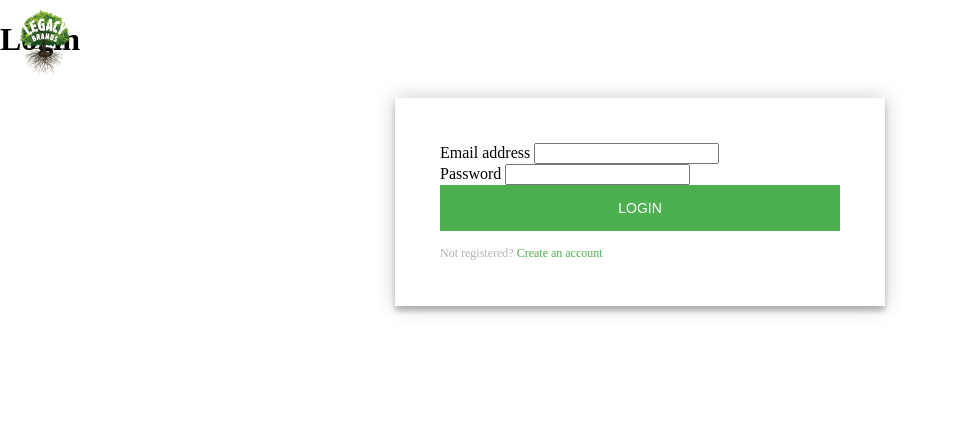
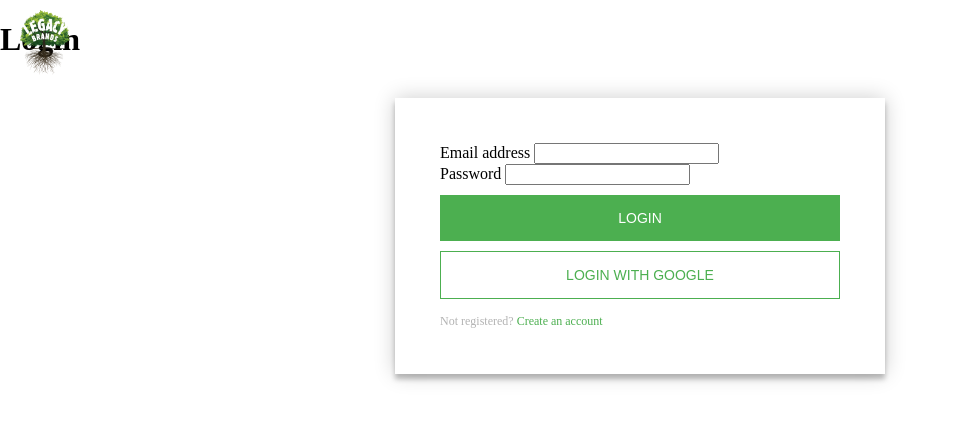
Before and after one commit to mfrashad/legacy-brand, a Jekyll site: the page built from login.html, in a window 1280 px wide. Shown: the top 422 px of the page, without its empty margins (0-955 px from the left). Built offline with Jekyll 4.4.1, drawn with Linux system fonts in a browser that asks for light colours; nearby versions of some CDN libraries.

Commit message:
Add google login button

```diff
--- a/login.html
+++ b/login.html
@@ -19,7 +19,8 @@ layout: default
         <input type="password" class="form-control" id="exampleInputPassword2">
       </div>
       <button>create</button>
-      <p class="message">Already registered? <a href="subscribe.html">Sign In</a></p>
+
+      <p class="message">Already registered? <a href="#">Sign In</a></p>
     </form>
     <form class="login-form">
       <div class="form-group">
@@ -31,7 +32,8 @@ layout: default
         <input type="password" class="form-control" id="exampleInputPassword1">
       </div>
       <button>login</button>
-      <p class="message">Not registered? <a href="subscribe.html">Create an account</a></p>
+      <button class="outline">Login with Google</button>
+      <p class="message">Not registered? <a href="#">Create an account</a></p>
     </form>
   </div>
 </div>
--- a/styles/style.scss
+++ b/styles/style.scss
@@ -81,7 +81,20 @@ body {
     -webkit-transition: all 0.3 ease;
     transition: all 0.3 ease;
     cursor: pointer;
+    margin-top: 10px;
+
   }
+
+  button.outline {
+    background-color: #FFF;
+    border: thin solid #4CAF50;
+    color: #4CAF50;
+
+    &:hover {
+      background-color: #fafafa;
+    }
+  }
+
 
   button:hover,.form button:active,.form button:focus {
     background: #43A047;
--- a/subscribe.html
+++ b/subscribe.html
@@ -2,6 +2,7 @@
 layout: default
 ---
 <div id="subscription-page" class="container text-center">
+  <form>
   <section>
     <h5>Select your subscription Plan</h5>
     <div class="card text-center mx-auto p-5 my-5">
@@ -78,4 +79,5 @@ layout: default
       </div>
   </section>
   <button id="subscribe-btn" class="btn-hover color-11 mb-5 mt-0" onclick="window.location.href = 'login.html';" >SUBSCRIBE</button>
+  </form>
 </div>
```
